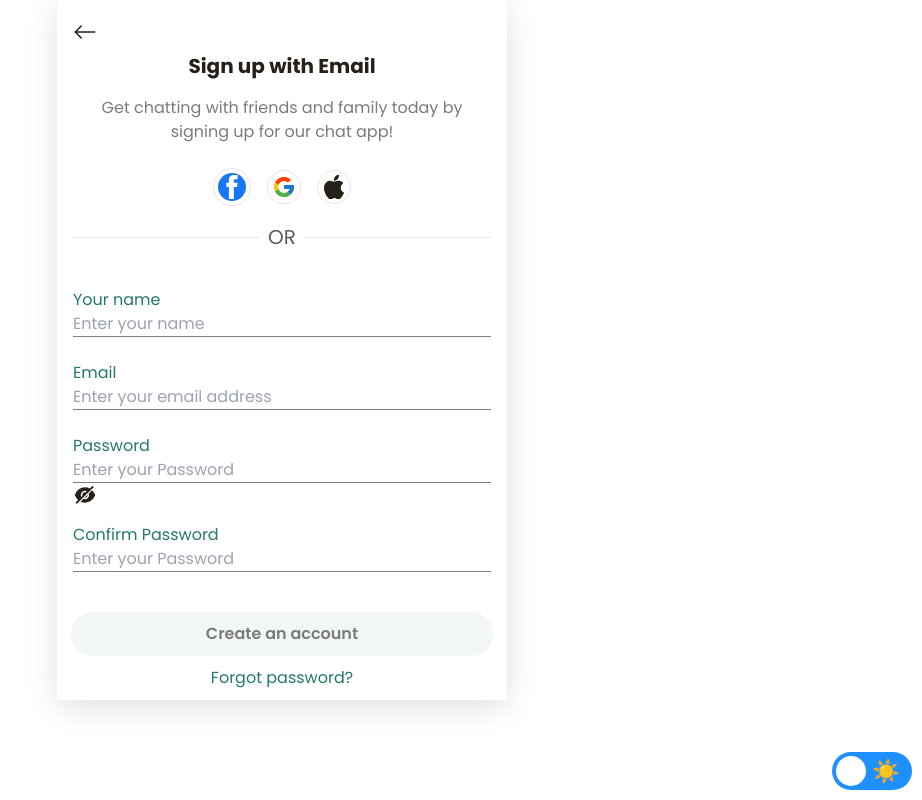
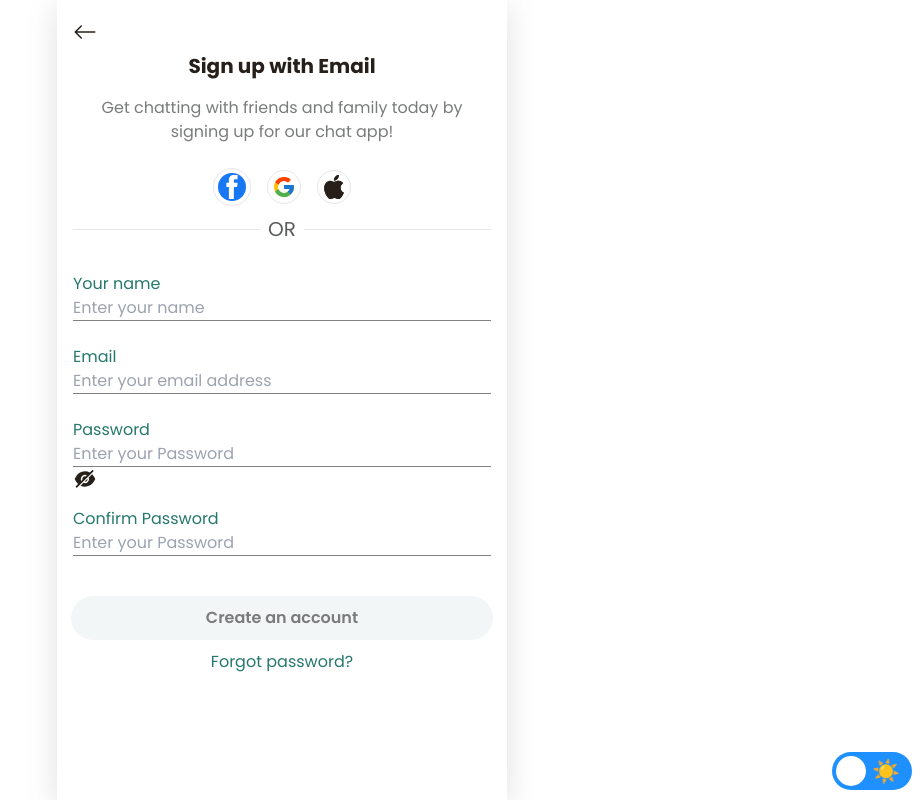
Before and after one commit to preeti28dec/dating-app, a Next.js app: page /sign-up in a window 1280 px wide. Shown: the whole page, without its empty margins (358-1280 px from the left). Built offline with nearby package versions, Linux system fonts and the light colour scheme.

Commit message:
added multiple pages

```diff
--- a/pages/sign-up.tsx
+++ b/pages/sign-up.tsx
@@ -82,7 +82,7 @@
               </div>
             </div>
 
-            <div className='flex gap-2 items-center mt-4'>
+            <div className='flex gap-2 items-center mt-2'>
               <hr className='h-2 w-[50%] ' />
               <span className='text-[20px] pb-2 text-[#595d5c]'>OR</span>{" "}
               <hr className='h-2 w-[50%]' />
@@ -91,7 +91,7 @@
         }
       />
       <div className='mx-4 '>
-        <div className='mt-2'>
+        <div className=''>
           <label>Your name</label>
           <input
             className='input'
@@ -165,7 +165,7 @@
   );
 }
 const Container = styled.div`
-  height: 100%;
+  height: 100vh;
   .input {
     border: 1px solid gray;
     border-top: none;
```
Also changed, not shown: 1 other file (tests, documents, lock files or other folders).
